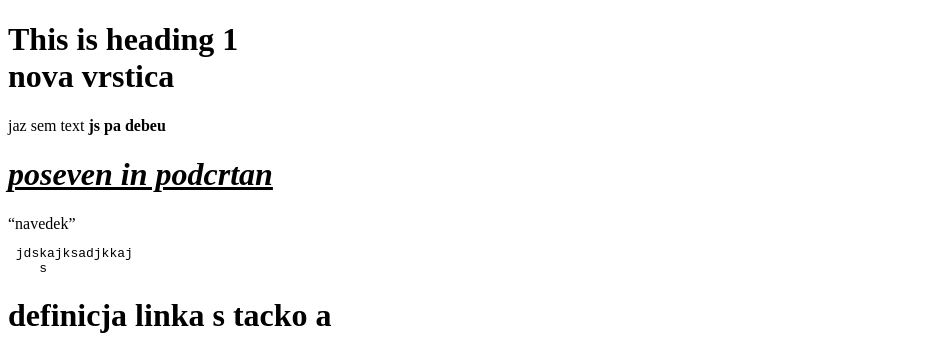
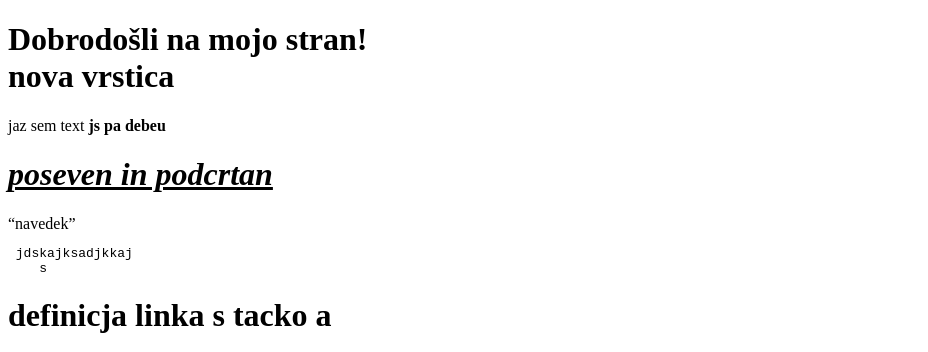
Before and after one commit to domenplesko/domenplesko.github.io, a plain HTML site: page index.html in a window 1280 px wide. Shown: the top 352 px of the page, without its empty margins (0-928 px from the left). Drawn offline with Linux system fonts and the light colour scheme.

Commit message:
Update index.html

```diff
--- a/index.html
+++ b/index.html
@@ -4,7 +4,7 @@
        <title> Domen Pleško</title>
    </head>
    <body>
-      <h1>This is heading 1 <br>nova vrstica</h1>
+      <h1>Dobrodošli na mojo stran! <br>nova vrstica</h1>
       <p> jaz sem text <b> js pa debeu</b></p>
       <U>
          <i>
```
